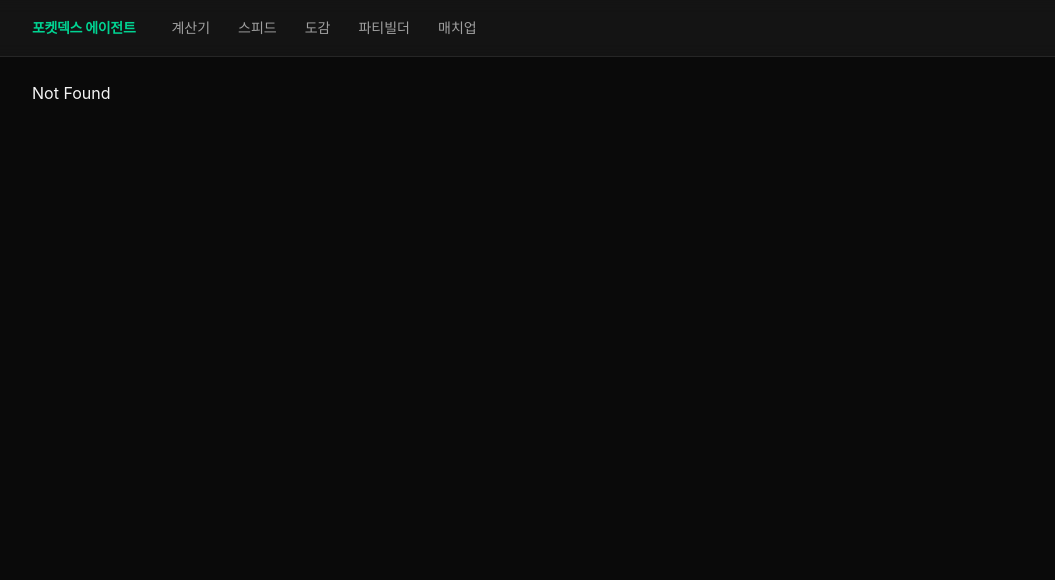
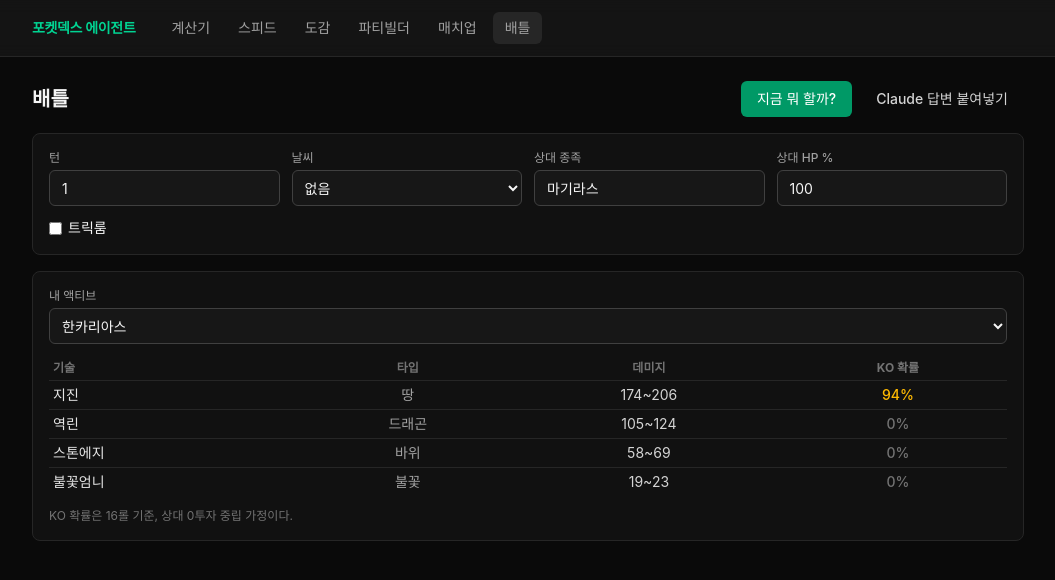
Before and after one commit to ParkGiraffe/pokedex-ai, a React (Vite) app in the folder apps/client/: page /battle in a window 1280 px wide. Before the commit this address had no page. Shown: the top 580 px of the page, without its empty margins (112-1167 px from the left). Built offline with nearby package versions, Linux system fonts and the light colour scheme.

Commit message:
배틀 트래커 페이지

```diff
--- a/apps/client/src/locales/ko.ts
+++ b/apps/client/src/locales/ko.ts
@@ -1,5 +1,6 @@
 export const ko = {
   appName: "포켓덱스 에이전트",
+  battle: "배틀",
   calculator: "계산기",
   dex: "도감",
   matchup: "매치업",
--- /dev/null
+++ b/apps/client/src/pages/battle/lib/battle.ts
@@ -0,0 +1,66 @@
+import {
+  type BattleState,
+  decision,
+  findPokemon,
+  type Party,
+  type PartyMember,
+  PERFECT_IVS,
+  type Weather,
+} from "@pokedex-agent/pokedex-core";
+
+const DEFAULT_RANKS = { A: 0, B: 0, C: 0, D: 0, S: 0, accuracy: 0, evasion: 0 };
+
+// 상대 액티브는 종족만 알 수 있으므로 나머지 필드는 자리표시자로 채운다(export는 종족·HP만 사용).
+const stubOpponent = (species: string, level: number): PartyMember => ({
+  species,
+  level,
+  nature: "노력",
+  ability: "?",
+  teraType: "노말",
+  moves: ["?", "?", "?", "?"],
+  evs: { H: 0, A: 0, B: 0, C: 0, D: 0, S: 0 },
+  ivs: PERFECT_IVS,
+});
+
+export type BattleInput = {
+  myParty: Party;
+  myActiveIndex: number;
+  opponentSpecies: string;
+  opponentHpPercent: number;
+  weather: Weather | "";
+  trickRoom: boolean;
+  turn: number;
+};
+
+export const battleOptions = (input: BattleInput): decision.MoveOption[] | undefined => {
+  const myActive = input.myParty[input.myActiveIndex];
+  if (!myActive) {
+    return undefined;
+  }
+  return decision.moveOptions(myActive, input.opponentSpecies, input.opponentHpPercent);
+};
+
+export const buildBattleState = (input: BattleInput): BattleState | undefined => {
+  const myActive = input.myParty[input.myActiveIndex];
+  if (!myActive || !findPokemon(input.opponentSpecies)) {
+    return undefined;
+  }
+  return {
+    my: input.myParty,
+    opponent: {
+      revealed: [{ species: input.opponentSpecies }],
+      field: [
+        {
+          member: stubOpponent(input.opponentSpecies, myActive.level),
+          hpPercent: input.opponentHpPercent,
+          ranks: DEFAULT_RANKS,
+          terastalized: false,
+        },
+      ],
+    },
+    myField: [{ member: myActive, hpPercent: 100, ranks: DEFAULT_RANKS, terastalized: false }],
+    weather: input.weather || undefined,
+    trickRoom: input.trickRoom,
+    turn: input.turn,
+  };
+};
--- /dev/null
+++ b/apps/client/src/pages/battle/model/store.ts
@@ -0,0 +1,32 @@
+import { type Weather } from "@pokedex-agent/pokedex-core";
+import { create } from "zustand";
+
+type BattleTrackerState = {
+  myActiveIndex: number;
+  opponentSpecies: string;
+  opponentHpPercent: number;
+  weather: Weather | "";
+  trickRoom: boolean;
+  turn: number;
+  setMyActiveIndex: (index: number) => void;
+  setOpponentSpecies: (species: string) => void;
+  setOpponentHpPercent: (hpPercent: number) => void;
+  setWeather: (weather: Weather | "") => void;
+  setTrickRoom: (trickRoom: boolean) => void;
+  setTurn: (turn: number) => void;
+};
+
+export const useBattleStore = create<BattleTrackerState>((set) => ({
+  myActiveIndex: 0,
+  opponentSpecies: "마기라스",
+  opponentHpPercent: 100,
+  weather: "",
+  trickRoom: false,
+  turn: 1,
+  setMyActiveIndex: (myActiveIndex) => set({ myActiveIndex }),
+  setOpponentSpecies: (opponentSpecies) => set({ opponentSpecies }),
+  setOpponentHpPercent: (opponentHpPercent) => set({ opponentHpPercent }),
+  setWeather: (weather) => set({ weather }),
+  setTrickRoom: (trickRoom) => set({ trickRoom }),
+  setTurn: (turn) => set({ turn }),
+}));
--- /dev/null
+++ b/apps/client/src/pages/battle/ui/BattlePage.tsx
@@ -0,0 +1,148 @@
+import { type Weather } from "@pokedex-agent/pokedex-core";
+import { useState } from "react";
+
+import { cn } from "@/common/lib/cn";
+import { Button } from "@/common/ui/Button";
+import { Card } from "@/common/ui/Card";
+import { Field } from "@/common/ui/Field";
+import { NumberField } from "@/common/ui/NumberField";
+import { Select } from "@/common/ui/Select";
+import { ExportButton } from "@/features/claude-bridge/ui/ExportButton";
+import { PasteSidePanel } from "@/features/claude-bridge/ui/PasteSidePanel";
+import { PokemonDatalist } from "@/features/pokemon-picker/ui/PokemonDatalist";
+import { PokemonPicker } from "@/features/pokemon-picker/ui/PokemonPicker";
+import { buildParty } from "@/pages/party/lib/party";
+import { usePartyStore } from "@/pages/party/model/store";
+
+import { battleOptions, buildBattleState } from "../lib/battle";
+import { useBattleStore } from "../model/store";
+
+const WEATHERS: Weather[] = ["맑음", "비", "모래바람", "눈"];
+
+export const BattlePage = () => {
+  const members = usePartyStore((state) => state.members);
+  const battle = useBattleStore();
+  const [panelOpen, setPanelOpen] = useState(false);
+
+  const myParty = buildParty(members);
+  const activeIndex = Math.min(battle.myActiveIndex, Math.max(0, myParty.length - 1));
+  const input = {
+    myParty,
+    myActiveIndex: activeIndex,
+    opponentSpecies: battle.opponentSpecies,
+    opponentHpPercent: battle.opponentHpPercent,
+    weather: battle.weather,
+    trickRoom: battle.trickRoom,
+    turn: battle.turn,
+  };
+  const options = battleOptions(input);
+  const state = buildBattleState(input);
+
+  return (
+    <section className="flex flex-col gap-4">
+      <header className="flex flex-wrap items-center justify-between gap-2">
+        <h1 className="text-xl font-bold">배틀</h1>
+        <div className="flex gap-2">
+          {state && <ExportButton task="battle-decision" payload={{ state }} label="지금 뭐 할까?" />}
+          <Button variant="ghost" onClick={() => setPanelOpen(true)}>
+            Claude 답변 붙여넣기
+          </Button>
+        </div>
+      </header>
+
+      <Card className="grid gap-3 sm:grid-cols-2 lg:grid-cols-4">
+        <Field label="턴">
+          <NumberField value={battle.turn} min={1} onValueChange={battle.setTurn} />
+        </Field>
+        <Field label="날씨">
+          <Select value={battle.weather} onChange={(event) => battle.setWeather(event.currentTarget.value as Weather | "")}>
+            <option value="">없음</option>
+            {WEATHERS.map((weather) => (
+              <option key={weather} value={weather}>
+                {weather}
+              </option>
+            ))}
+          </Select>
+        </Field>
+        <Field label="상대 종족">
+          <PokemonPicker value={battle.opponentSpecies} onSelect={(name) => battle.setOpponentSpecies(name)} />
+        </Field>
+        <Field label="상대 HP %">
+          <NumberField
+            value={battle.opponentHpPercent}
+            min={1}
+            max={100}
+            onValueChange={battle.setOpponentHpPercent}
+          />
+        </Field>
+        <label className="flex items-center gap-1.5 text-sm">
+          <input type="checkbox" checked={battle.trickRoom} onChange={(event) => battle.setTrickRoom(event.currentTarget.checked)} />
+          트릭룸
+        </label>
+      </Card>
+
+      {myParty.length === 0 ? (
+        <Card>
+          <p className="text-sm text-neutral-400">파티빌더에서 내 파티를 먼저 입력하라.</p>
+        </Card>
+      ) : (
+        <Card className="flex flex-col gap-3">
+          <Field label="내 액티브">
+            <Select
+              value={activeIndex}
+              onChange={(event) => battle.setMyActiveIndex(Number(event.currentTarget.value))}
+            >
+              {myParty.map((member, index) => (
+                <option key={`${member.species}-${index}`} value={index}>
+                  {member.species}
+                </option>
+              ))}
+            </Select>
+          </Field>
+
+          {options ? (
+            <table className="w-full border-collapse text-sm">
+              <thead>
+                <tr className="text-xs text-neutral-500">
+                  <th className="p-1 text-left">기술</th>
+                  <th className="p-1">타입</th>
+                  <th className="p-1">데미지</th>
+                  <th className="p-1">KO 확률</th>
+                </tr>
+              </thead>
+              <tbody>
+                {options.map((option) => (
+                  <tr key={option.move} className="border-t border-neutral-800">
+                    <td className="p-1 font-medium text-neutral-200">{option.move}</td>
+                    <td className="p-1 text-center text-neutral-400">{option.type}</td>
+                    <td className="p-1 text-center text-neutral-300">
+                      {option.damaging ? `${option.min}~${option.max}` : "변화기"}
+                    </td>
+                    <td
+                      className={cn(
+                        "p-1 text-center font-medium",
+                        option.koChance >= 1
+                          ? "text-rose-400"
+                          : option.koChance > 0
+                            ? "text-amber-400"
+                            : "text-neutral-500"
+                      )}
+                    >
+                      {option.damaging ? `${Math.round(option.koChance * 100)}%` : "-"}
+                    </td>
+                  </tr>
+                ))}
+              </tbody>
+            </table>
+          ) : (
+            <p className="text-sm text-neutral-400">상대 종족을 정확히 입력하라.</p>
+          )}
+          <p className="text-xs text-neutral-500">KO 확률은 16롤 기준, 상대 0투자 중립 가정이다.</p>
+        </Card>
+      )}
+
+      <PokemonDatalist />
+      <PasteSidePanel open={panelOpen} onClose={() => setPanelOpen(false)} />
+    </section>
+  );
+};
--- a/apps/client/src/router.tsx
+++ b/apps/client/src/router.tsx
@@ -1,6 +1,7 @@
 import { createRouter } from "@tanstack/react-router";
 
 import { rootRoute } from "./routes/__root";
+import { battleRoute } from "./routes/battle";
 import { calculatorRoute } from "./routes/calculator";
 import { docsRoute } from "./routes/docs";
 import { matchupRoute } from "./routes/matchup";
@@ -13,6 +14,7 @@ const routeTree = rootRoute.addChildren([
   docsRoute,
   partyRoute,
   matchupRoute,
+  battleRoute,
 ]);
 
 export const router = createRouter({ routeTree });
--- a/apps/client/src/routes/__root.tsx
+++ b/apps/client/src/routes/__root.tsx
@@ -8,6 +8,7 @@ const NAV = [
   { to: "/docs", labelKey: "dex" },
   { to: "/party", labelKey: "partyBuilder" },
   { to: "/matchup", labelKey: "matchup" },
+  { to: "/battle", labelKey: "battle" },
 ] as const;
 
 const RootLayout = () => {
--- /dev/null
+++ b/apps/client/src/routes/battle.tsx
@@ -0,0 +1,11 @@
+import { createRoute } from "@tanstack/react-router";
+
+import { BattlePage } from "@/pages/battle/ui/BattlePage";
+
+import { rootRoute } from "./__root";
+
+export const battleRoute = createRoute({
+  getParentRoute: () => rootRoute,
+  path: "/battle",
+  component: BattlePage,
+});
```
Also changed, not shown: 2 other files (tests, documents, lock files or other folders).
